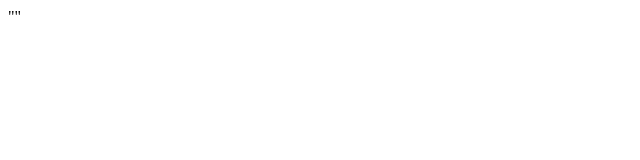
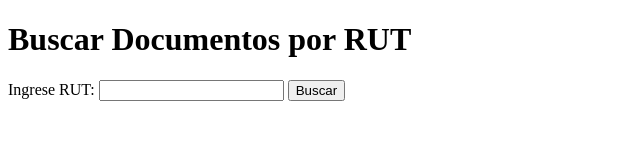
Before and after one commit to 420Pulga/tesis-hospital, a plain HTML site: page index.html in a window 1280 px wide. Shown: the whole page, without its empty margins (0-640 px from the left). Drawn offline with Linux system fonts and the light colour scheme.

Commit message:
primera versin de archivos

```diff
--- /dev/null
+++ b/app.js
@@ -0,0 +1,40 @@
+import { API } from 'aws-amplify';
+
+async function buscarDocumentos() {
+    const rut = document.getElementById("rut").value;
+    const resultadoDiv = document.getElementById("resultado");
+    resultadoDiv.innerHTML = "Buscando documentos...";
+
+    try {
+        const response = await API.graphql({
+            query: `query getDocumentosPorRut($rut: String!) {
+                getDocumentosPorRut(rut: $rut) {
+                    RUT
+                    NOMBRE
+                    APELLIDO_PATERNO
+                    APELLIDO_MATERNO
+                    # Agrega otros campos de la tabla DynamoDB según tus necesidades
+                }
+            }`,
+            variables: { rut }
+        });
+
+        const datos = response.data.getDocumentosPorRut;
+        if (datos) {
+            resultadoDiv.innerHTML = `
+                <table>
+                    <tr><th>RUT</th><td>${datos.RUT}</td></tr>
+                    <tr><th>Nombre</th><td>${datos.NOMBRE}</td></tr>
+                    <tr><th>Apellido Paterno</th><td>${datos.APELLIDO_PATERNO}</td></tr>
+                    <tr><th>Apellido Materno</th><td>${datos.APELLIDO_MATERNO}</td></tr>
+                    <!-- Añade otras filas para los campos adicionales -->
+                </table>
+            `;
+        } else {
+            resultadoDiv.innerHTML = "No se encontraron documentos para el RUT ingresado.";
+        }
+    } catch (error) {
+        console.error("Error al consultar DynamoDB", error);
+        resultadoDiv.innerHTML = "Error al consultar documentos.";
+    }
+}
--- a/index.html
+++ b/index.html
@@ -1 +1,17 @@
-""
+<!DOCTYPE html>
+<html lang="es">
+<head>
+    <meta charset="UTF-8">
+    <meta name="viewport" content="width=device-width, initial-scale=1.0">
+    <title>Consulta de Documentos</title>
+</head>
+<body>
+    <h1>Buscar Documentos por RUT</h1>
+    <label for="rut">Ingrese RUT:</label>
+    <input type="text" id="rut" name="rut">
+    <button onclick="buscarDocumentos()">Buscar</button>
+    <div id="resultado"></div>
+
+    <script src="app.js"></script>
+</body>
+</html>
```
